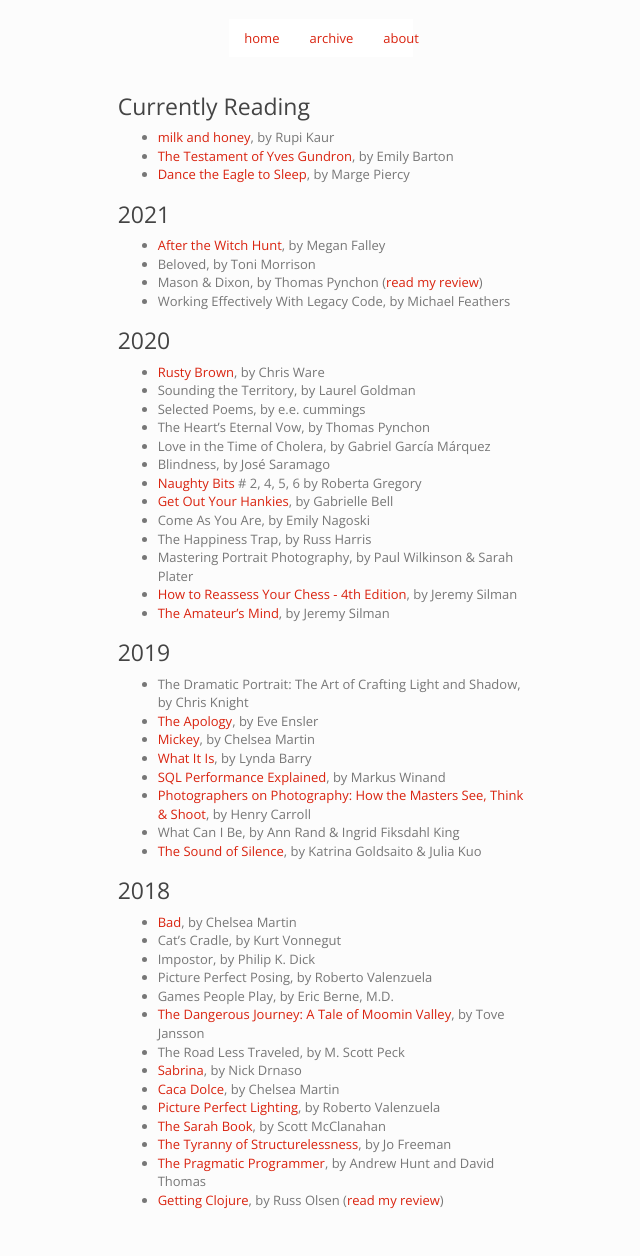
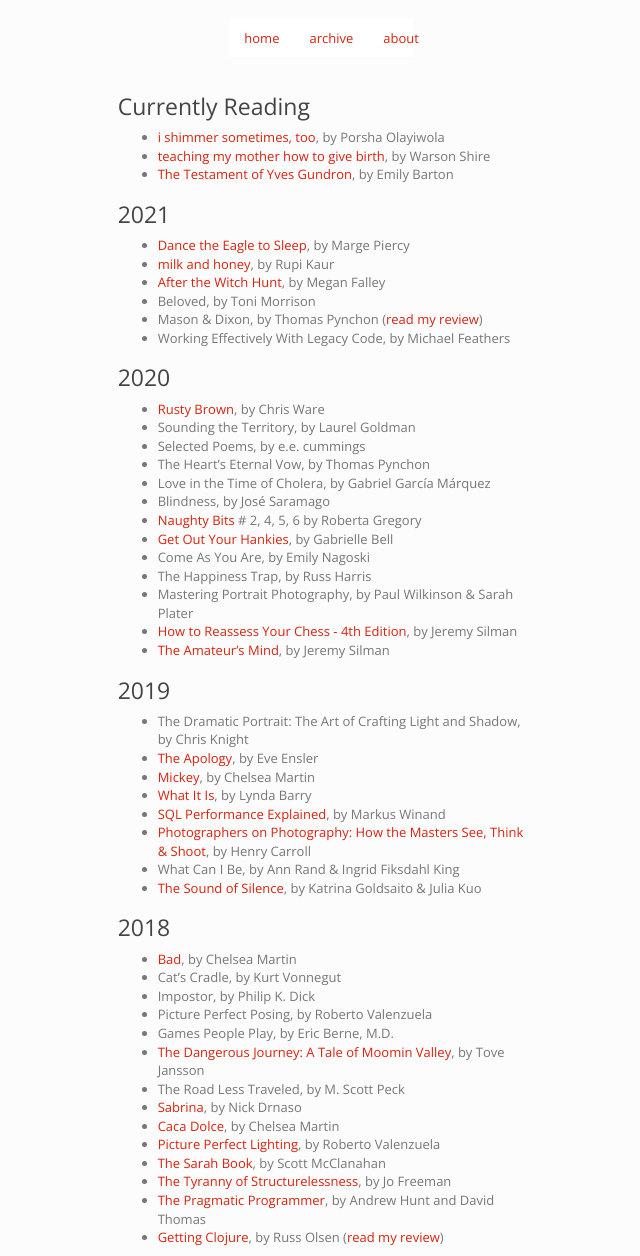
Before and after one commit to imtayadeway/imtayadeway.github.io, a Jekyll site: the page built from reading-list/index.md, in a window 1280 px wide. Shown: the whole page, without its empty margins (319-959 px from the left). Built offline with Jekyll 4.4.1, drawn with Linux system fonts in a browser that asks for light colours; before the commit the page ends 1219 px from its top, so only the background shows below that.

Commit message:
Some new books, read some old books

```diff
--- a/reading-list/index.md
+++ b/reading-list/index.md
@@ -5,12 +5,14 @@ title: Reading List
 
 ### Currently Reading
 
-- [milk and honey][], by Rupi Kaur
+- [i shimmer sometimes, too][], by Porsha Olayiwola
+- [teaching my mother how to give birth][], by Warson Shire
 - [The Testament of Yves Gundron][], by Emily Barton
-- [Dance the Eagle to Sleep][], by Marge Piercy
 
 ### 2021
 
+- [Dance the Eagle to Sleep][], by Marge Piercy
+- [milk and honey][], by Rupi Kaur
 - [After the Witch Hunt][], by Megan Falley
 - Beloved, by Toni Morrison
 - Mason & Dixon, by Thomas Pynchon ([read my review][mason & dixon review])
@@ -70,6 +72,7 @@ title: Reading List
 [Get Out Your Hankies]: https://uncivilizedbooks.com/get-out-your-hankies/
 [Getting Clojure]: https://pragprog.com/book/roclojure/getting-clojure
 [How to Reassess Your Chess - 4th Edition]: https://www.silmanjamespress.com/shop/chess/how-to-reassess-your-chess-4th-edition/
+[i shimmer sometimes, too]: https://buttonpoetry.com/product/i-shimmer-sometimes-too/
 [Mickey]: https://www.etsy.com/listing/476579597/mickey-by-chelsea-martin
 [milk and honey]: https://rupikaur.com/books/milk-and-honey/
 [Naughty Bits]: https://robertagregory.com/Robertagregory/Naughty_Bits_detail.html
@@ -78,6 +81,7 @@ title: Reading List
 [Rusty Brown]: https://www.penguinrandomhouse.com/books/185704/rusty-brown-by-chris-ware/
 [Sabrina]: https://www.drawnandquarterly.com/sabrina
 [SQL Performance Explained]: https://sql-performance-explained.com/
+[teaching my mother how to give birth]: https://flippedeye.net/product/teaching-my-mother-how-to-give-birth/
 [The Amateur's Mind]: https://www.silmanjamespress.com/shop/chess/amateurs-mind-the-2nd-edition/
 [The Apology]: https://theapologybook.net/about-the-apology-eve-ensler/
 [The Dangerous Journey: A Tale of Moomin Valley]: https://www.drawnandquarterly.com/dangerous-journey-tale-moomin-valley
```
